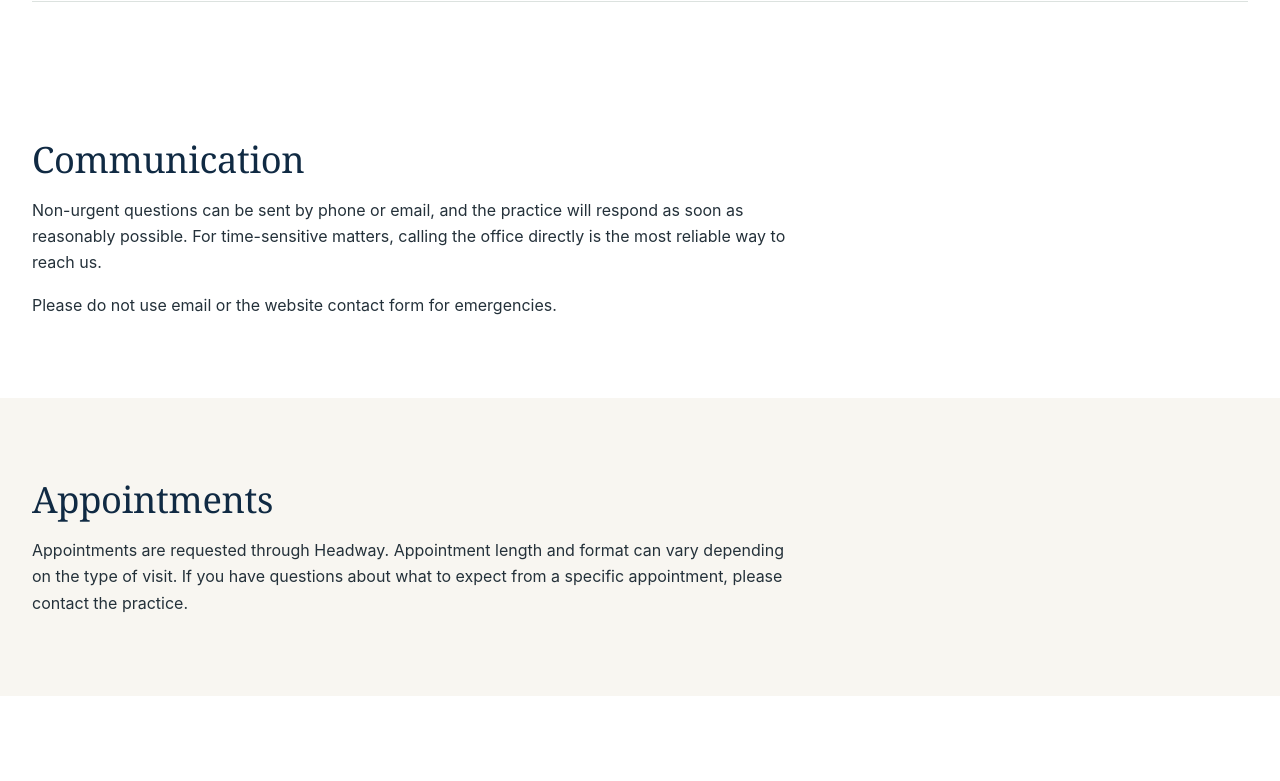
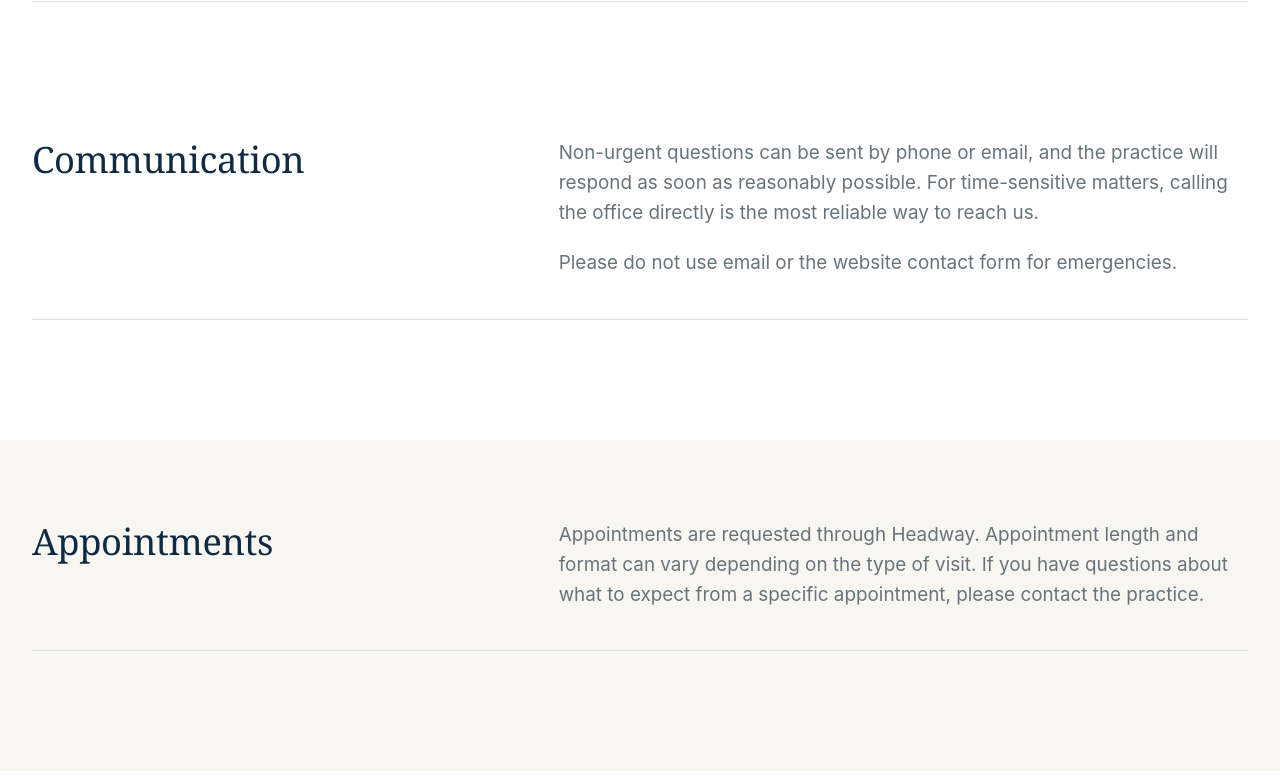
Before and after one commit to Shubham-code05/Paramount-Psychiatry, a React (Vite) app in the folder client/: page /practice-policies in a window 1280 px wide. Shown: the part 700-1481 px from the top of the page. Built offline with nearby package versions, Linux system fonts and the light colour scheme.

Commit message:
Update website pages

```diff
--- a/client/src/components/resources/PolicySection.jsx
+++ b/client/src/components/resources/PolicySection.jsx
@@ -2,12 +2,14 @@ import { motion, useReducedMotion } from 'framer-motion';
 import { Link } from 'react-router-dom';
 import { ArrowUpRight } from 'lucide-react';
 import Section from '../ui/Section';
-import SectionHeading from '../ui/SectionHeading';
 import { fadeUp } from '../../lib/motion';
 
 // One named, anchorable policy block (Communication, Appointments, Privacy,
 // etc.) on the Practice Policies page. `id` becomes the section's anchor so
-// links like /practice-policies#privacy work.
+// links like /practice-policies#privacy work. Layout matches <WhyParamount
+// />'s "Why Paramount Psychiatry?" section: heading in a lg:col-span-5 left
+// column, copy (and an optional link) in a lg:col-span-7 right column, with
+// the same bottom divider treatment.
 export default function PolicySection({ id, heading, paragraphs, link, background = 'white' }) {
   const shouldReduceMotion = useReducedMotion();
 
@@ -16,13 +18,17 @@ export default function PolicySection({ id, heading, paragraphs, link, backgroun
       <motion.div
         initial={shouldReduceMotion ? false : 'hidden'}
         whileInView="visible"
-        viewport={{ once: true, margin: '-80px' }}
+        viewport={{ once: true, margin: '-100px' }}
         variants={fadeUp}
-        className="flex flex-col gap-4 max-w-3xl"
+        className="flex flex-col gap-10"
       >
-        <SectionHeading title={heading} />
+        <div className="grid grid-cols-1 gap-10 lg:grid-cols-12 lg:gap-12">
+          <div className="lg:col-span-5">
+            <h2 className="text-h2">{heading}</h2>
+          </div>
+          <div className="lg:col-span-7 flex flex-col gap-5">
             {paragraphs.map((paragraph, index) => (
-          <p key={index} className="text-body text-charcoal">
+              <p key={index} className="text-body-lg text-muted">
                 {paragraph}
               </p>
             ))}
@@ -35,6 +41,10 @@ export default function PolicySection({ id, heading, paragraphs, link, backgroun
                 <ArrowUpRight size={15} className="transition-transform group-hover:translate-x-0.5 group-hover:-translate-y-0.5" aria-hidden="true" />
               </Link>
             )}
+          </div>
+        </div>
+
+        <div className="border-t border-border pt-10" aria-hidden="true" />
       </motion.div>
     </Section>
   );
```
Also changed, not shown: client/src/components/about/AboutIntro.jsx (line endings or trailing spaces). Lines whose indentation alone changed are shown as unchanged.
